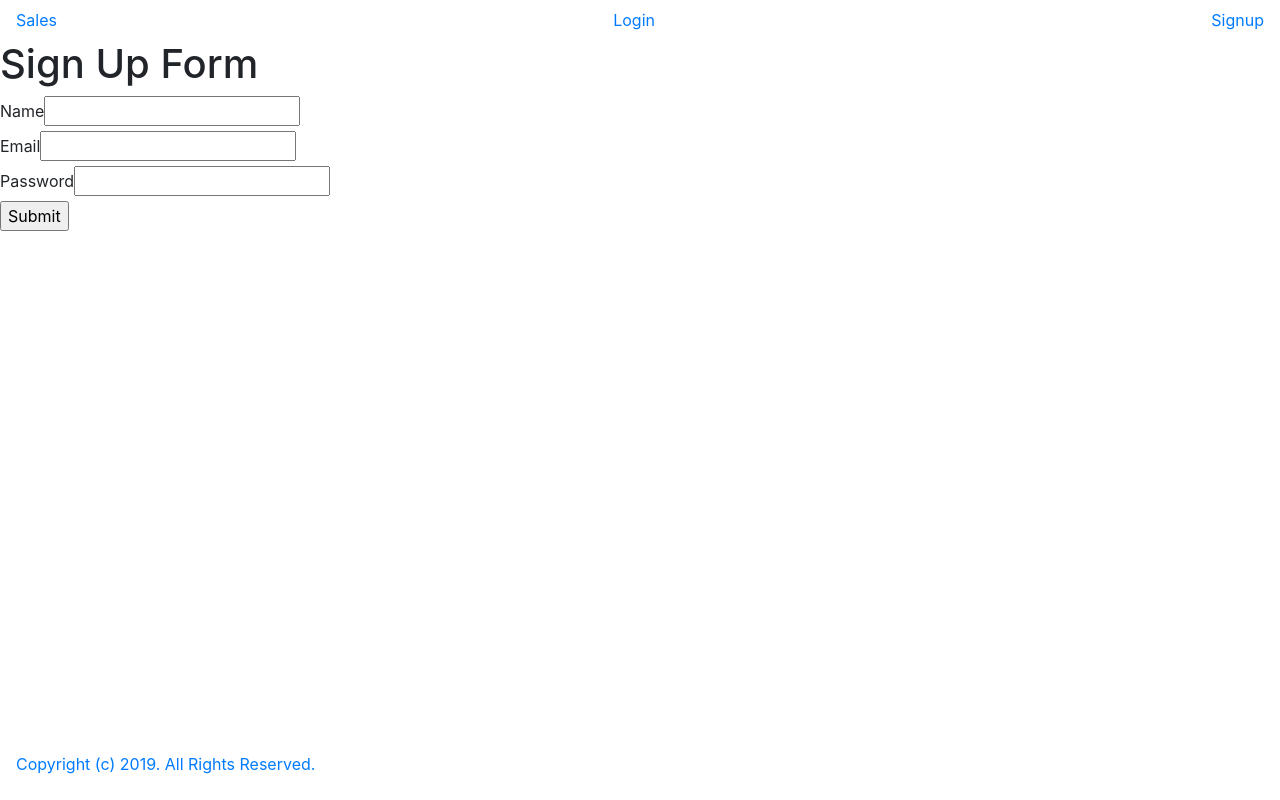
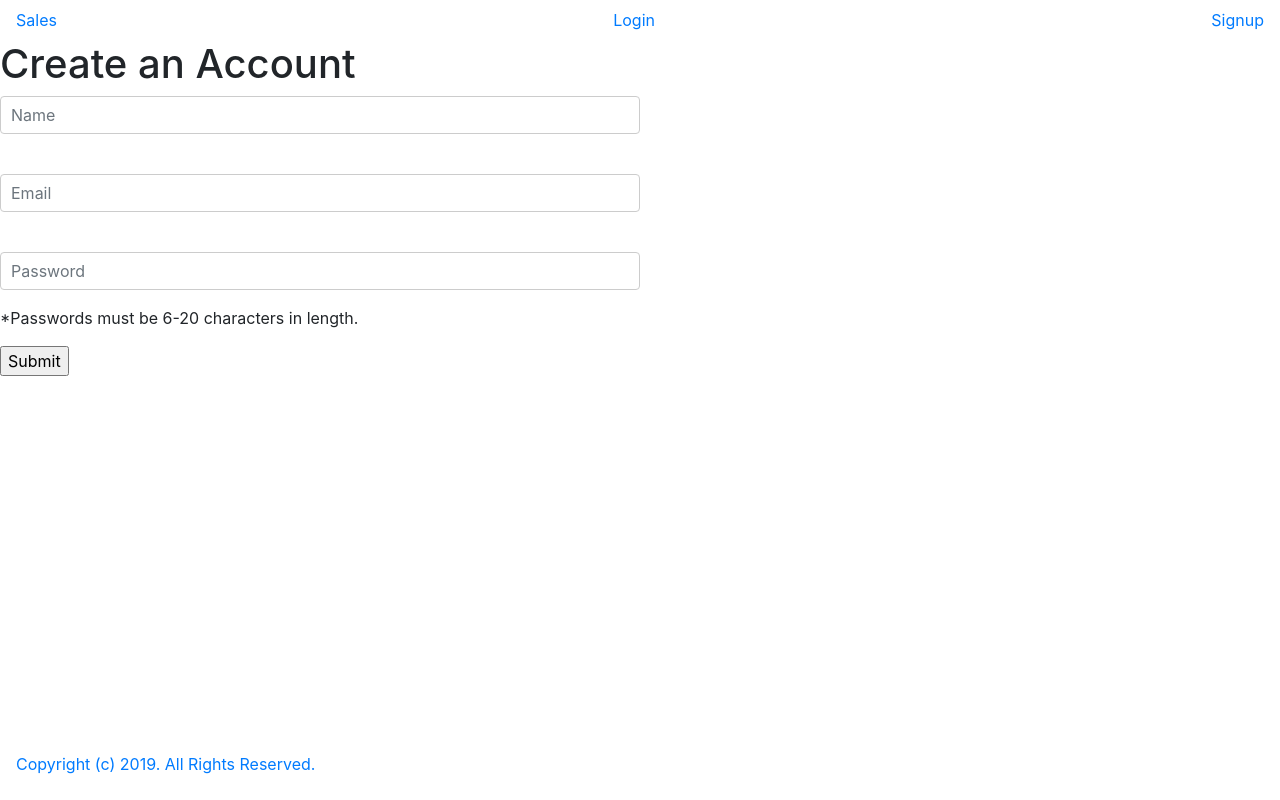
Before and after one commit to dmcgrann/bluelight-special, a React (Create React App) app in the folder client/: page /signup in a window 1280 px wide. Built offline with nearby package versions, Linux system fonts and the light colour scheme; no server answers; what google-maps-react would draw is missing.

Commit message:
update forms to handle new input components

```diff
--- a/client/src/components/sales/SaleForm.js
+++ b/client/src/components/sales/SaleForm.js
@@ -1,8 +1,8 @@
 import React from 'react';
 import {connect} from 'react-redux';
 import {updateSaleForm} from '../../actions/saleForm';
-import TextInput from '../../components/common/TextInput'
-import TextArea from '../../components/common/TextArea'
+import TextInput from '../../components/formFields/TextInput'
+import TextArea from '../../components/formFields/TextArea'
 
 const SaleForm = ({ saleInfo, updateSaleForm, handleSubmit, history, userId, sale }) => {
 
--- a/client/src/components/users/LoginForm.js
+++ b/client/src/components/users/LoginForm.js
@@ -2,8 +2,8 @@ import React from 'react';
 import {connect} from 'react-redux';
 import {userLogin} from '../../actions/users';
 import {updateUserForm} from '../../actions/userForms';
-import EmailInput from '../../components/common/EmailInput'
-import PasswordInput from '../../components/common/PasswordInput'
+import EmailInput from '../../components/formFields/EmailInput'
+import PasswordInput from '../../components/formFields/PasswordInput'
 
 const LoginForm = ({ loginUserInfo, updateUserForm, userLogin, history }) => {
 
--- a/client/src/components/users/SignupForm.js
+++ b/client/src/components/users/SignupForm.js
@@ -2,6 +2,9 @@ import React from 'react';
 import {connect} from 'react-redux';
 import {userSignup} from '../../actions/users';
 import {updateUserForm} from '../../actions/userForms';
+import TextInput from '../../components/formFields/TextInput'
+import EmailInput from '../../components/formFields/EmailInput'
+import PasswordInput from '../../components/formFields/PasswordInput'
 
 const SignupForm = ({ signupUserInfo, updateUserForm, userSignup, history }) => {
 
@@ -23,29 +26,29 @@ const SignupForm = ({ signupUserInfo, updateUserForm, userSignup, history }) =>
 
   return (
         <form onSubmit={handleSubmit}>
-          <h1>Sign Up Form</h1>
+          <h1>Create an Account</h1>
 
-          <label>Name</label>
-          <input
+          <TextInput
             name='name'
+            placeholder="Name"
             value={signupUserInfo.name}
             onChange={handleChange}
             /><br/>
 
-          <label>Email</label>
-          <input
+          <EmailInput
             name='email'
+            placeholder='Email'
             value={signupUserInfo.email}
             onChange={handleChange}
             /><br/>
 
-          <label>Password</label>
-          <input
-            type='password'
+          <PasswordInput
             name='password'
+            placeholder='Password'
             value={signupUserInfo.password}
             onChange={handleChange}
-            /><br/>
+            />
+          <p>*Passwords must be 6-20 characters in length.</p>
 
           <input type='submit'/>
         </form>
```
